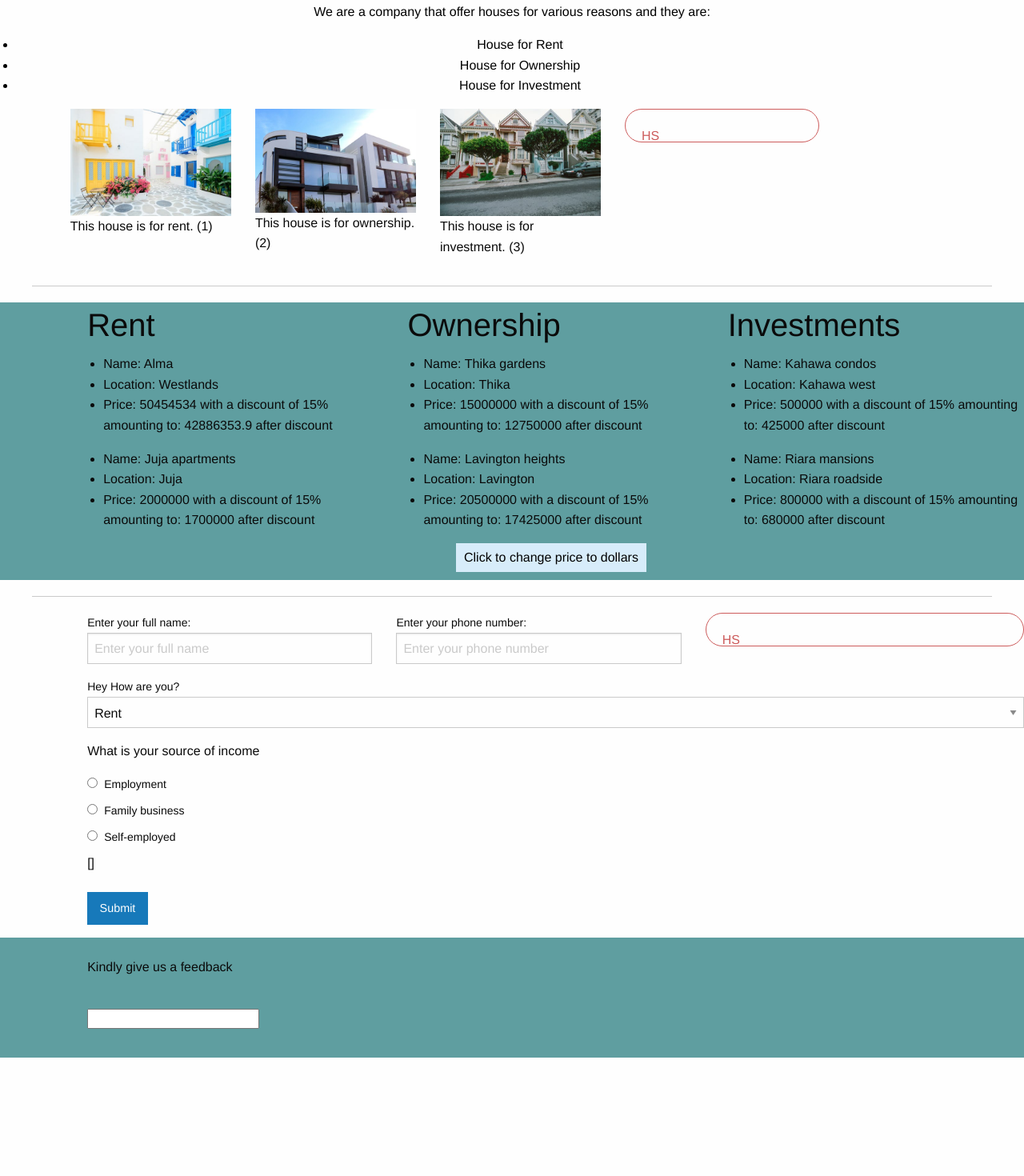
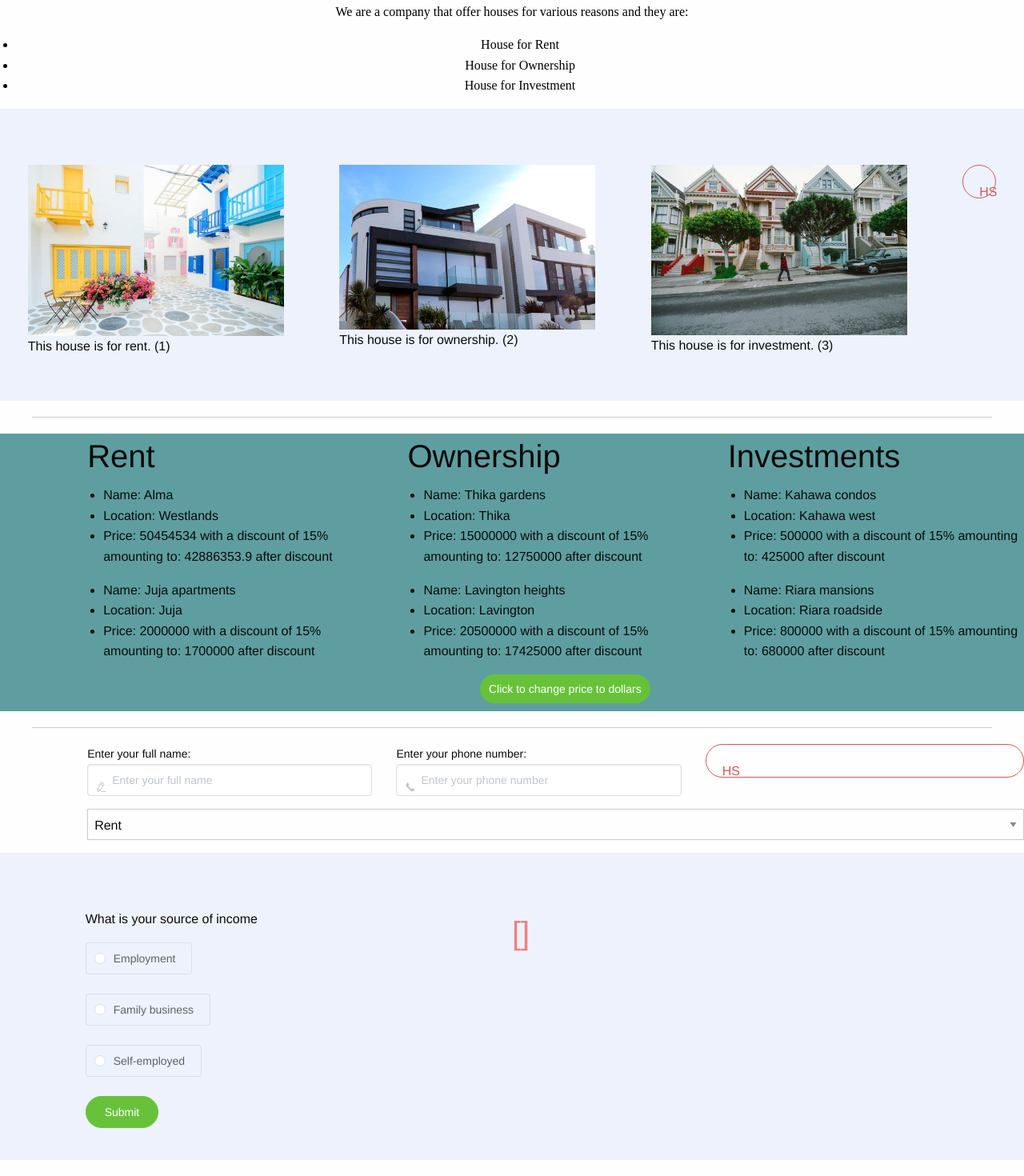
Before and after one commit to caroltheuri/vuejsapp, a Vue app: page / in a window 1280 px wide. Shown: the part 120-1590 px from the top of the page at 80% size. Before the commit the page ends 1442 px from the top, so only its background shows below. Built offline with nearby package versions, Linux system fonts and the light colour scheme.

Commit message:
implementing element ui inputs

```diff
--- a/package.json
+++ b/package.json
@@ -10,6 +10,7 @@
     "build": "node build/build.js"
   },
   "dependencies": {
+    "element-ui": "^2.0.7",
     "vue": "^2.5.2",
     "vuex": "^3.0.1"
   },
--- a/src/components/category.vue
+++ b/src/components/category.vue
@@ -32,7 +32,7 @@
                 </div>
 
             </div>
-            <button id="btn" type="button success" @click="changeCurrency">Click to change price to dollars </button>
+            <el-button id="btn" type="success" @click="changeCurrency" round>Click to change price to dollars </el-button>
         </div>
     </div>
 </template>
@@ -77,9 +77,8 @@
         background-color: cadetblue;
     }
     #btn{
-        margin-left: 570px;
+        margin-left: 600px;
         padding: 10px;
-        background-color: #d7ecfa;
         margin-bottom: 10px;
     }
 </style>
--- a/src/components/footercontent.vue
+++ b/src/components/footercontent.vue
@@ -5,7 +5,7 @@
                 <div class="large-1 cell"></div>
                 <div class="auto cell" >
                     <br> <p>Kindly give us a feedback</p> <br>
-                    <input @keyup.enter="response()"> <br>
+                    <el-input type="textarea" @keyup.enter="response()"  :autosize="{ minRows: 2, maxRows: 3}"> </el-input><br>
                     <span>{{message}}</span>
                 </div>
 
@@ -44,7 +44,9 @@ export default{
 </script>
 <style>
    #feedback{
+       font-size: 20px;
        background-color: cadetblue;
-       height: 150px;
+       height: 300px;
+       padding: 30px;
    }
 </style>
--- a/src/components/forminput.vue
+++ b/src/components/forminput.vue
@@ -6,14 +6,14 @@
                 <div class="large-1 cell"></div>
                 <div class="auto cell" >
                     <label>Enter your full name:
-                        <input type="text" v-model="message" placeholder="Enter your full name">Hey {{greeting}}
+                        <el-input type="text" v-model="message" placeholder="Enter your full name" prefix-icon="el-icon-edit">Hey {{greeting}}</el-input>
 
                     </label>
 
                 </div>
                 <div class="auto cell">
                     <label>Enter your phone number:
-                        <input type="number" v-model.number="phonenumber" placeholder="Enter your phone number" v-on:keyup.enter="confirm">
+                        <el-input value="number" v-model.number="phonenumber" placeholder="Enter your phone number" v-on:keyup.enter="confirm" prefix-icon="el-icon-phone"></el-input>
                     </label>
                 </div>
                 <div class="auto cell" id="theme">
--- a/src/components/images.vue
+++ b/src/components/images.vue
@@ -2,39 +2,44 @@
     <div>
         <div id="images">
             <slot name="gallery"></slot>
-            <div class="grid-x grid-margin-x">
-                <div class="large-1 cell"></div>
-                <div class="auto cell">
-                    <img src="../assets/investment.jpeg">
-                    <p>This house is for rent. (1)</p>
-                </div>
-                <div class="auto cell">
+            <el-row type="flex" class="row-bg" justify="space-around">
+               <el-col :span="6">
+                   <img src="../assets/investment.jpeg">
+                   <p>This house is for rent. (1)</p>
+               </el-col>
+                <el-col :span="6">
                     <img src="../assets/pexels-photo-323780.jpeg">
                     <p>This house is for ownership. (2)</p>
-                </div>
-                <div class="auto cell">
+                </el-col>
+                <el-col :span="6">
                     <img src="../assets/rent.jpeg">
                     <p>This house is for investment. (3)</p>
-                </div>
-                <div class="auto cell" id="theme">
+                </el-col>
+                <el-col :span="6" id="theme">
                     <p>{{theme}}</p>
-                </div>
-            </div>
-
+                </el-col>
+            </el-row>
         </div>
     </div>
 </template>
 <script>
+    import ElHeader from "../../node_modules/element-ui/packages/header/src/main.vue";
+
     export default{
+        components: {ElHeader},
         name:'images',
         props:['theme'],
     }
 </script>
-<style scoped>
-    #images{
-        width:80%;
-        height:80%;
-        align-content: center;
+<style>
+    .el-row {
+        margin-bottom: 20px;
+    padding-top: 100px;
+    }
+    .row-bg {
+        padding: 40px 0;
+        padding-top: 70px;
+        background-color: #EDF2FC;
     }
 
 </style>
--- a/src/components/maincontent.vue
+++ b/src/components/maincontent.vue
@@ -39,8 +39,11 @@ export default{
 #about{
     text-align: center;
     color: cadetblue;
+    font-family:Hiragino Sans GB;
 }
     #purposes{
         color:black;
     }
+    h2{
+    }
 </style>
--- a/src/components/requirement.vue
+++ b/src/components/requirement.vue
@@ -1,27 +1,27 @@
 <template>
 <div>
-    <div class="grid-x grid-margin-x">
-        <div class="large-1 cell"></div>
-        <div class="auto cell" >
+    <el-row type="flex" class="row-bg" justify="space-around">
+        <el-col :span="6">
     <p v-show="ok">{{ok}}</p>
-    <input type="radio"  value="You must have savings of more than a 100,000 shillings" v-model="picked">
-    <label>Employment</label>
-    <br>
-    <input type="radio"  value="You must have savings of more than a 400,000 shillings" v-model="picked" >
-    <label >Family business</label><br>
-    <input type="radio" value="You must have savings of more than a 700,000 shillings" v-model="picked">
-    <label>Self-employed</label>
-    <br>
-            <div class="auto cell" >
-    <span>{{picked}}</span>
-            </div>
-            <br>
-            <div class="auto cell" >
-                <a class="button primary" @click="subt()">Submit</a>
-            </div>
+            <el-radio label="You must have savings of more than a 100,000 shillings" v-model="radio" border>Employment</el-radio>
+    <br><br>
+            <el-radio label="You must have savings of more than a 400,000 shillings" v-model="radio" border>Family business</el-radio>
+    <br><br>
+            <el-radio label="You must have savings of more than a 700,000 shillings" v-model="radio" border>Self-employed</el-radio>
+            <br><br>
+            <el-button type="success" @click="subt()" round>Submit</el-button>
+
+        </el-col>
+        <el-col :span="6">
+    <span id="cash">{{radio}}</span>
+           </el-col>
+        <br>
+
+
+    </el-row>
 </div>
-</div>
-</div>
+
+
 
 </template>
 <script>
@@ -31,7 +31,7 @@
                 return {
                     ok:'What is your source of income',
 
-                    picked:[
+                    radio:[
                     ],
                 }
             },
@@ -44,5 +44,8 @@
 
 </script>
 <style>
-
+#cash{
+    font-size: 40px;
+    color: lightcoral;
+}
 </style>
--- a/src/main.js
+++ b/src/main.js
@@ -2,12 +2,16 @@
 // (runtime-only or standalone) has been set in webpack.base.conf with an alias.
 import Vue from 'vue'
 import App from './components/new.vue'
+import ElementUI from 'element-ui'
+import 'element-ui/lib/theme-chalk/index.css'
+import locale from 'element-ui/lib/locale/lang/en'
 import Vuex from 'vuex'
 import { store } from './store.js'
 
 
 
 Vue.config.productionTip = false
+Vue.use(ElementUI, { locale })
 Vue.use(Vuex);
 
 /* eslint-disable no-new */
```
Also changed, not shown: 1 other file (tests, documents, lock files or other folders).
